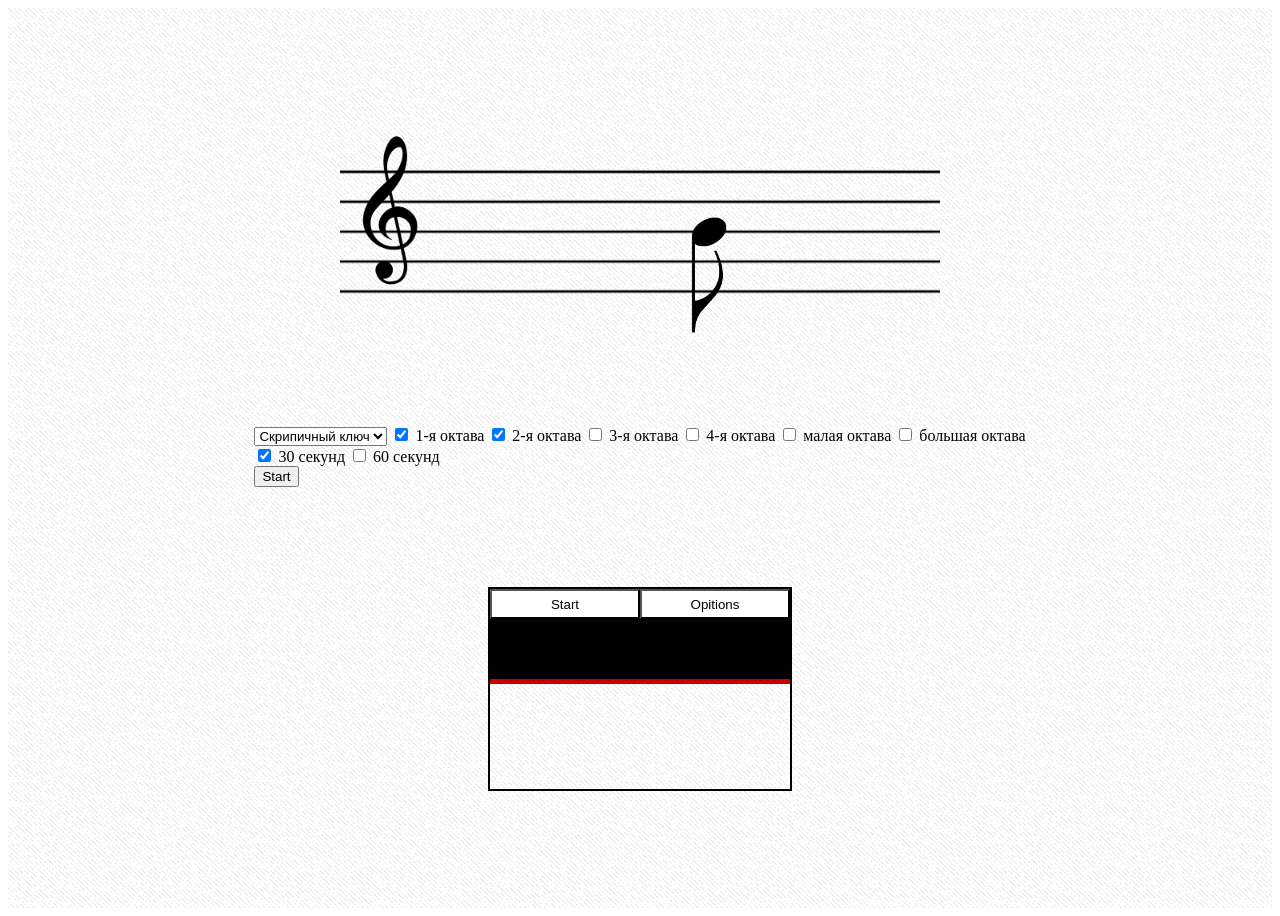
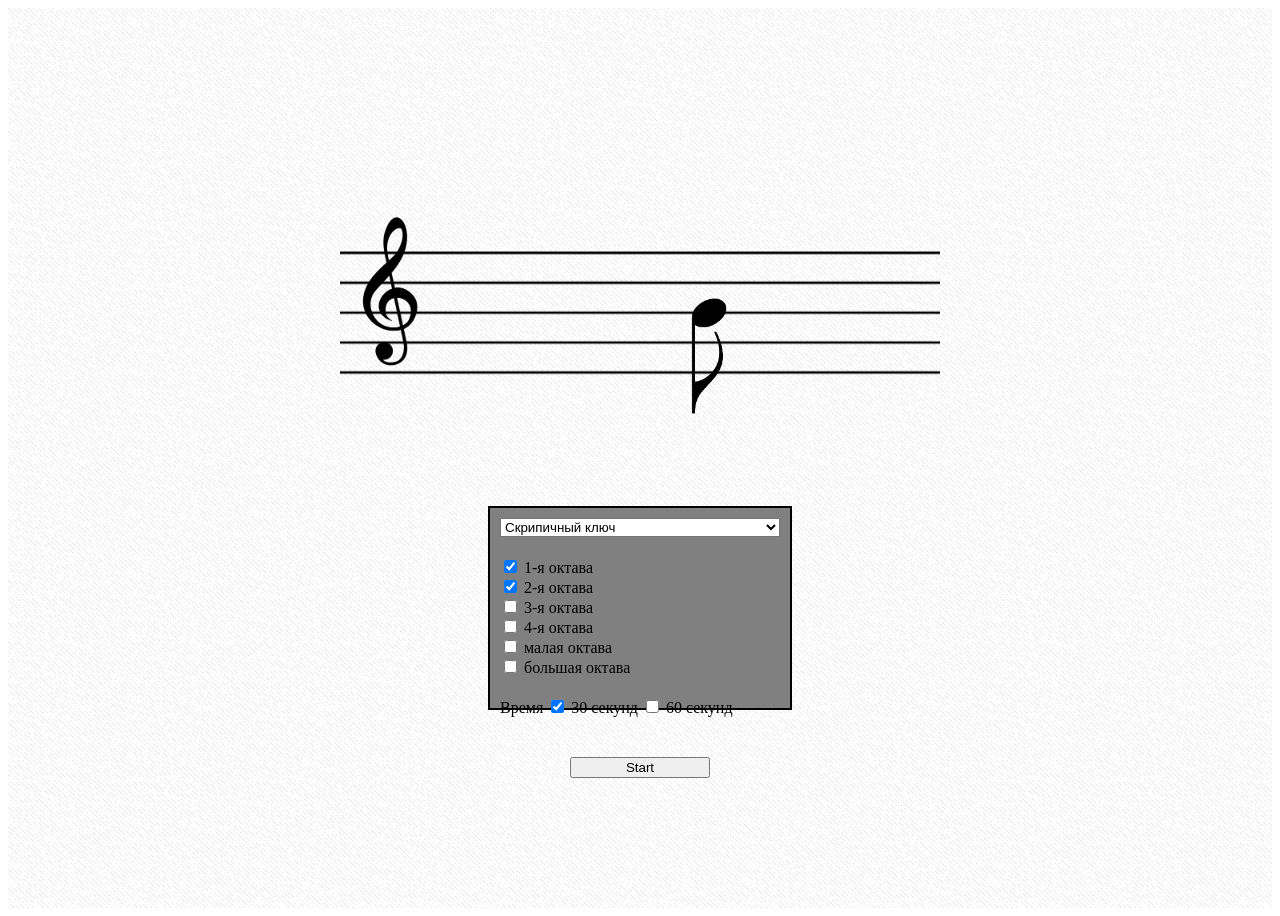
Before and after one commit to NovitskiyGeorge/Sintesizer, a website built with webpack: page src/index.html in a window 1280 px wide. Both pictures are taken after a click on the button "Opitions". Built offline with nearby package versions, Linux system fonts and the light colour scheme; files whose address does not match are found by name.

Commit message:
dev tools menu

```diff
--- a/src/scripts/index.js
+++ b/src/scripts/index.js
@@ -2,13 +2,10 @@
 
 window.onload = function() {
 
-  let keyboard = document.createElement('div'),
-      instrument = document.createElement('div'),
-      app = document.querySelector('.app'),
-      tools = document.createElement('div');
-
+  let app = document.querySelector('.app');
 
   function createPiano() {
+    let  instrument = document.createElement('div');
     instrument.className = 'piano';
     instrument.innerHTML = `
     <div class="configuration">
@@ -38,6 +35,7 @@
   }
 
   function createKeyboard(keys) {
+    let keyboard = document.createElement('div');
     let piano = document.querySelector('.piano');
     keyboard.className = 'keyboard';
     let html = keys.map(key => {
@@ -59,25 +57,27 @@
   getKeys();
 
   function createSelect() {
+    let tools = document.createElement('div');
+    let piano = document.querySelector('.piano');
     tools.className = 'tools';
     tools.innerHTML = `
-    <select data-name='clef'>
+    <select class="tools__select" data-name='clef'>
       <option value=${'treble'}>Скрипичный ключ</option>
       <option value=${'bass'}>Басовый ключ</option>
     </select>
-    <input type="checkbox" class="checkbox-octave" value="octaveOne" checked> 1-я октава
-    <input type="checkbox" class="checkbox-octave" value="octaveTwo" checked> 2-я октава
-    <input type="checkbox" class="checkbox-octave" value="octaveThree"> 3-я октава
-    <input type="checkbox" class="checkbox-octave" value="octaveFour"> 4-я октава
-    <input type="checkbox" class="checkbox-octave" value="octaveSmall"> малая октава
-    <input type="checkbox" class="checkbox-octave" value="octaveBig"> большая октава
-    <div class="timer">
+    <div><input type="checkbox" class="checkbox-octave" value="octaveOne" checked> 1-я октава</div>
+    <div><input type="checkbox" class="checkbox-octave" value="octaveTwo" checked> 2-я октава</div>
+    <div><input type="checkbox" class="checkbox-octave" value="octaveThree"> 3-я октава</div>
+    <div><input type="checkbox" class="checkbox-octave" value="octaveFour"> 4-я октава</div>
+    <div><input type="checkbox" class="checkbox-octave" value="octaveSmall"> малая октава</div>
+    <div><input type="checkbox" class="checkbox-octave" value="octaveBig"> большая октава</div>
+    <div class="tools__timer"> Время
       <input type="checkbox" class="timer" value="30000" checked> 30 секунд
       <input type="checkbox" class="timer" value="60000"> 60 секунд
     </div>
-    <button class="start" data-status="disabled">Start</button>
+    <button class="tools__btn-start" data-status="disabled">Start</button>
     `;
-    app.prepend(tools);
+    piano.appendChild(tools);
   }
 
   createSelect();
@@ -93,6 +93,20 @@
 
   createMusicStan();
 
+  function showTools() {
+    let btnTools = document.querySelector('.btn-tools');
+    btnTools.addEventListener('click', () => {
+      switchShowTools();
+    });
+  }
+
+  showTools();
+
+  function switchShowTools() {
+      let tools = document.querySelector('.tools');
+      tools.classList.toggle('tools_hidden');
+  }
+
   function changeMusicClef(clefName) {
     let musicClef = document.querySelector('#clef');
     switch(clefName) {
@@ -106,14 +120,16 @@
   }
 
   function start() {
-    let startBtn = document.querySelector('.start');
+    let startBtn = document.querySelector('.tools__btn-start');
     startBtn.addEventListener('click', () => {
+      if ( startBtn.dataset.status === 'disabled') {
         startBtn.dataset.status = 'enabled';
+        switchShowTools();
         addRandomNote();
         let interval = getTimer();
-    console.log(interval);
         setTimeout(changeStatusBtnStart, interval, startBtn);
         startTimer(interval/1000);
+      }
     });
   }
 
@@ -215,7 +231,7 @@
 
 
   function changeStatusBtnStart() {
-    let startBtn = document.querySelector('.start');
+    let startBtn = document.querySelector('.tools__btn-start');
     startBtn.dataset.status = 'disabled';
 
     console.log(startBtn.dataset.status);
@@ -241,7 +257,7 @@
 
   function showInfo(info) {
     let infPanel = document.querySelector('.piano__panel');
-    let statusStart = document.querySelector('.start').dataset.status;
+    let statusStart = document.querySelector('.tools__btn-start').dataset.status;
     if ( statusStart === 'disabled' ) {
       infPanel.innerText = info;
     }
@@ -249,7 +265,7 @@
 
   function pushKeys() {
     let  currentNote = document.querySelector('.note');
-    let startBtn = document.querySelector('.start');
+    let startBtn = document.querySelector('.tools__btn-start');
     document.addEventListener('click', (e) => {
       if(e.target.className === 'key key_white' || e.target.className === 'key key_black') {
         let key = e.target;
--- a/src/styles/index.scss
+++ b/src/styles/index.scss
@@ -32,6 +32,126 @@
       background-repeat: no-repeat;
       background-size: 100%;
     }
+  }
+}
+
+.configuration {
+  width: 100%;
+  height: 30px;
+  display: flex;
+  justify-content: space-between;
+
+  &__btn {
+    background-color: #fff;
+    width: 50%;
+    outline: none;
+    cursor: pointer;
+  }
+}
+
+.piano {
+  min-width: 300px;
+  min-height: 200px;
+  border: 2px solid #000;
+  position: relative;
+
+  &__panel {
+    padding-top: 20px;
+    text-align: center;
+    height: 60px;
+    width: 100%;
+    background-color: #000;
+    box-sizing: border-box;
+    color: #fff;
+  }
+
+  &__line {
+    height: 5px;
+    width: 100%;
+    background-color: #ca0000;
+  }
+}
+
+.keyboard {
+  display: flex;
+  position: relative;
+  justify-content: space-between;
+  min-width: 300px;
+  height: 200px;
+  background-color: rgba(255, 255, 255, 0.5);
+}
+
+.tools {
+  position: absolute;
+  display: none;
+  height: 100%;
+  width: 100%;
+  box-sizing: border-box;
+  padding: 10px;
+  bottom: 0;
+  z-index: 99;
+  flex-direction: column;
+  background-color: gray;
+
+  &_hidden {
+    display: flex;
+  }
+
+  &__select {
+    margin-bottom: 20px;
+  }
+
+  &__timer {
+    margin-top: 20px;
+  }
+
+  &__btn-start {
+    align-self: center;
+    margin-top: 40px;
+    width: 50%;
+    cursor: pointer;
+  }
+}
+
+.key {
+  width: 40px;
+  height: 200px;
+  border-radius: 0 0 5px 5px;
+
+  &_white {
+    background-color: rgb(255, 255, 255);
+    border: 1px solid #000;
+  }
+
+  &_black {
+    position: absolute;
+    width: 20px;
+    height: 120px;
+    background-color: rgb(0, 0, 0);
+
+    &:nth-child(2) {
+      left: 11%;
+    }
+
+    &:nth-child(4) {
+      left: 25%;
+    }
+
+    &:nth-child(7) {
+      left: 54%;
+    }
+
+    &:nth-child(9) {
+      left: 68%;
+    }
+
+    &:nth-child(11) {
+      left: 82%;
+    }
+  }
+
+  &_push {
+    box-shadow: 0 0 10px rgba(0, 0, 0, 0.5);
   }
 }
 
@@ -193,94 +313,3 @@
     }
   }
 }
-
-.tools {
-  margin-bottom: 100px;
-}
-
-.configuration {
-  width: 100%;
-  height: 30px;
-  display: flex;
-  justify-content: space-between;
-
-  &__btn {
-    background-color: #fff;
-    width: 50%;
-    outline: none;
-    cursor: pointer;
-  }
-}
-
-.piano {
-  min-width: 300px;
-  min-height: 200px;
-  border: 2px solid #000;
-
-  &__panel {
-    padding-top: 20px;
-    text-align: center;
-    height: 60px;
-    width: 100%;
-    background-color: #000;
-    box-sizing: border-box;
-    color: #fff;
-  }
-
-  &__line {
-    height: 5px;
-    width: 100%;
-    background-color: #ca0000;
-  }
-}
-
-.keyboard {
-  display: flex;
-  position: relative;
-  justify-content: space-between;
-  min-width: 300px;
-  height: 200px;
-  background-color: rgba(255, 255, 255, 0.5);
-}
-
-.key {
-  width: 40px;
-  height: 200px;
-  border-radius: 0 0 5px 5px;
-
-  &_white {
-    background-color: rgb(255, 255, 255);
-    border: 1px solid #000;
-  }
-
-  &_black {
-    position: absolute;
-    width: 20px;
-    height: 120px;
-    background-color: rgb(0, 0, 0);
-
-    &:nth-child(2) {
-      left: 11%;
-    }
-
-    &:nth-child(4) {
-      left: 25%;
-    }
-
-    &:nth-child(7) {
-      left: 54%;
-    }
-
-    &:nth-child(9) {
-      left: 68%;
-    }
-
-    &:nth-child(11) {
-      left: 82%;
-    }
-  }
-
-  &_push {
-    box-shadow: 0 0 10px rgba(0, 0, 0, 0.5);
-  }
-}
```
Lines whose indentation alone changed are shown as unchanged.
